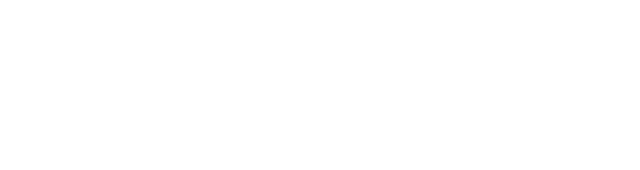
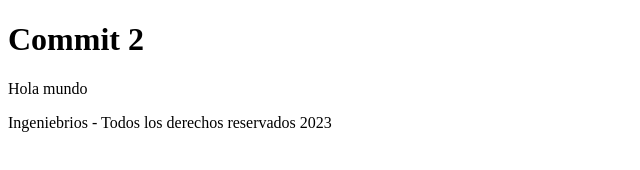
Before and after one commit to DaironDurangoCo14/Proyecto-1, a plain HTML site: page index.html in a window 1280 px wide. Shown: the whole page, without its empty margins (0-640 px from the left). Drawn offline with Linux system fonts and the light colour scheme.

Commit message:
version 1.0.1

```diff
--- a/index.html
+++ b/index.html
@@ -7,6 +7,10 @@
     <title>Document</title>
 </head>
 <body>
+    <h1>Commit 2 </h1>
 
+    <p>Hola mundo</p>
+
+    <footer><p>Ingeniebrios - Todos los derechos reservados 2023</p></footer>
 </body>
 </html>
```
Also changed, not shown: 1 other file.
